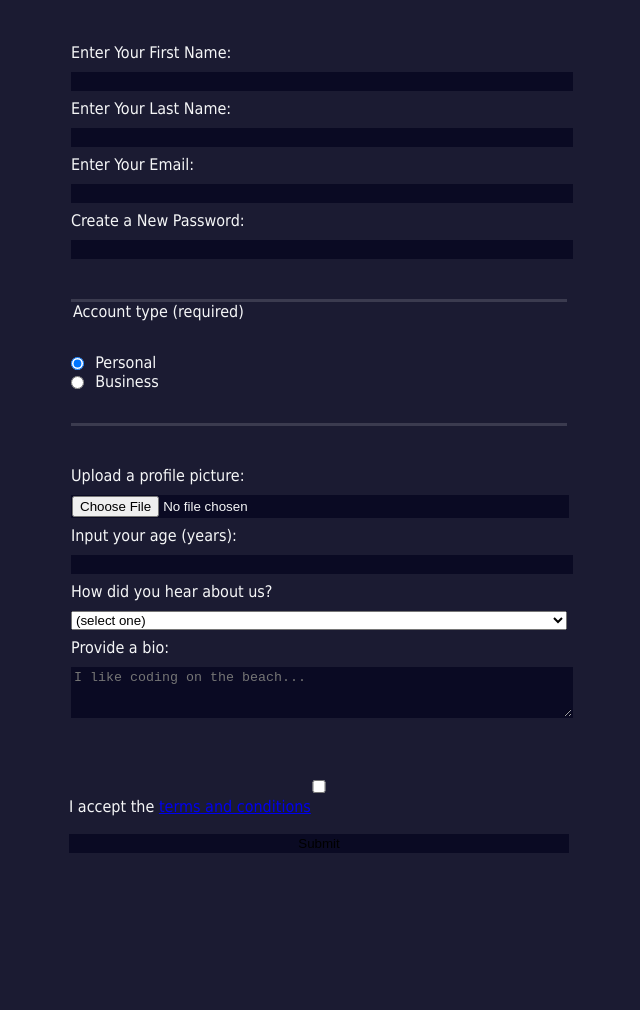
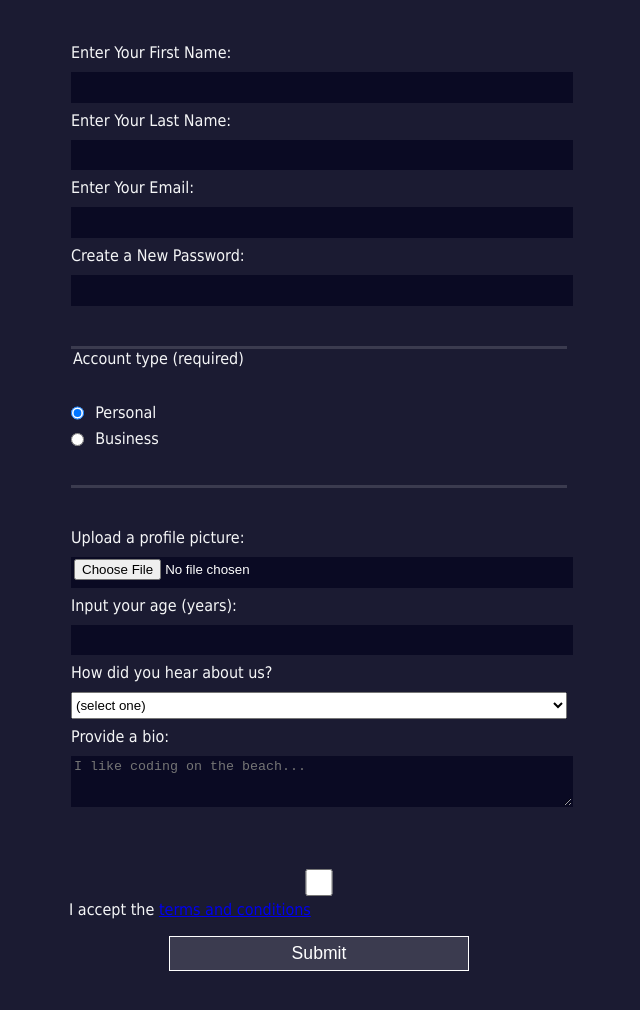
Before and after one commit to abdozayan12/Registration-Form, a plain HTML site: page index.html in a window 1280 px wide. Shown: the part 134-1144 px from the top of the page, without its empty margins (321-961 px from the left). Before the commit the page ends 987 px from the top, so only its background shows below. Drawn offline with Linux system fonts and the light colour scheme.

Commit message:
Update styles.css

```diff
--- a/styles.css
+++ b/styles.css
@@ -18,6 +18,7 @@ body {
     max-width: 500px;
     min-width: 300px;
     width: 60vw;
+    padding-bottom: 2em;
   }
 
   label {
@@ -38,6 +39,7 @@ body {
   input, textarea, select {
     margin: 10px 0 0 0;
     width: 100%;
+    min-height: 2em;
   }
 
   .inline {
@@ -48,5 +50,21 @@ body {
 
   input, textarea {
     background-color: #0a0a23;
-    border: 1px solid #0a0a23
+    border: 1px solid #0a0a23;
+    color: #ffffff;
   }
+
+  input[type="submit"] {
+    display: block;
+    width: 60%;
+    min-width: 300px;
+    margin: 1em auto;
+    height: 2em;
+    font-size: 1.1rem;
+    background-color: #3b3b4f;
+    border-color: white;
+  }
+
+  input[type="file"] {
+    padding: 1px 2px;
+  }
```
